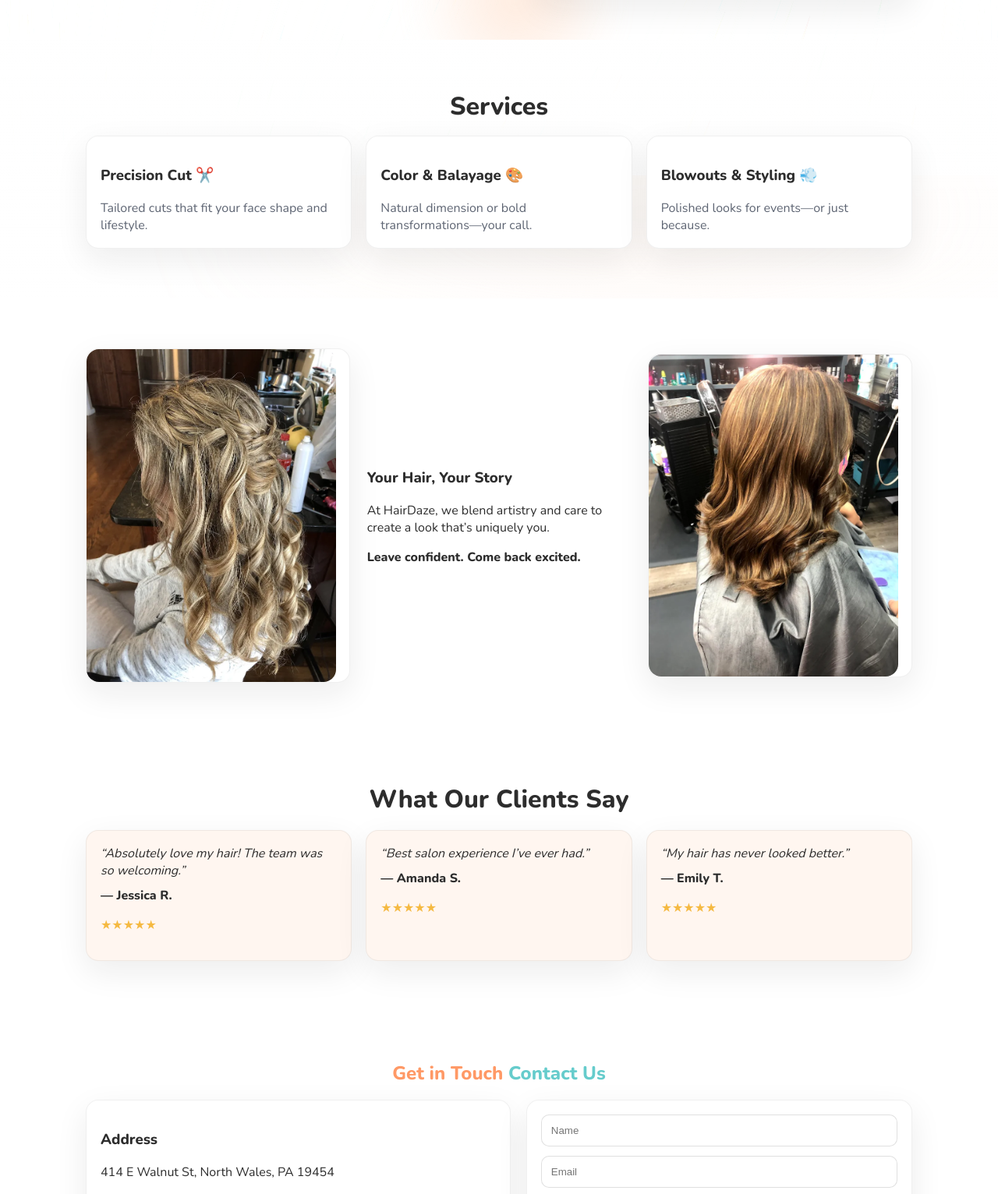
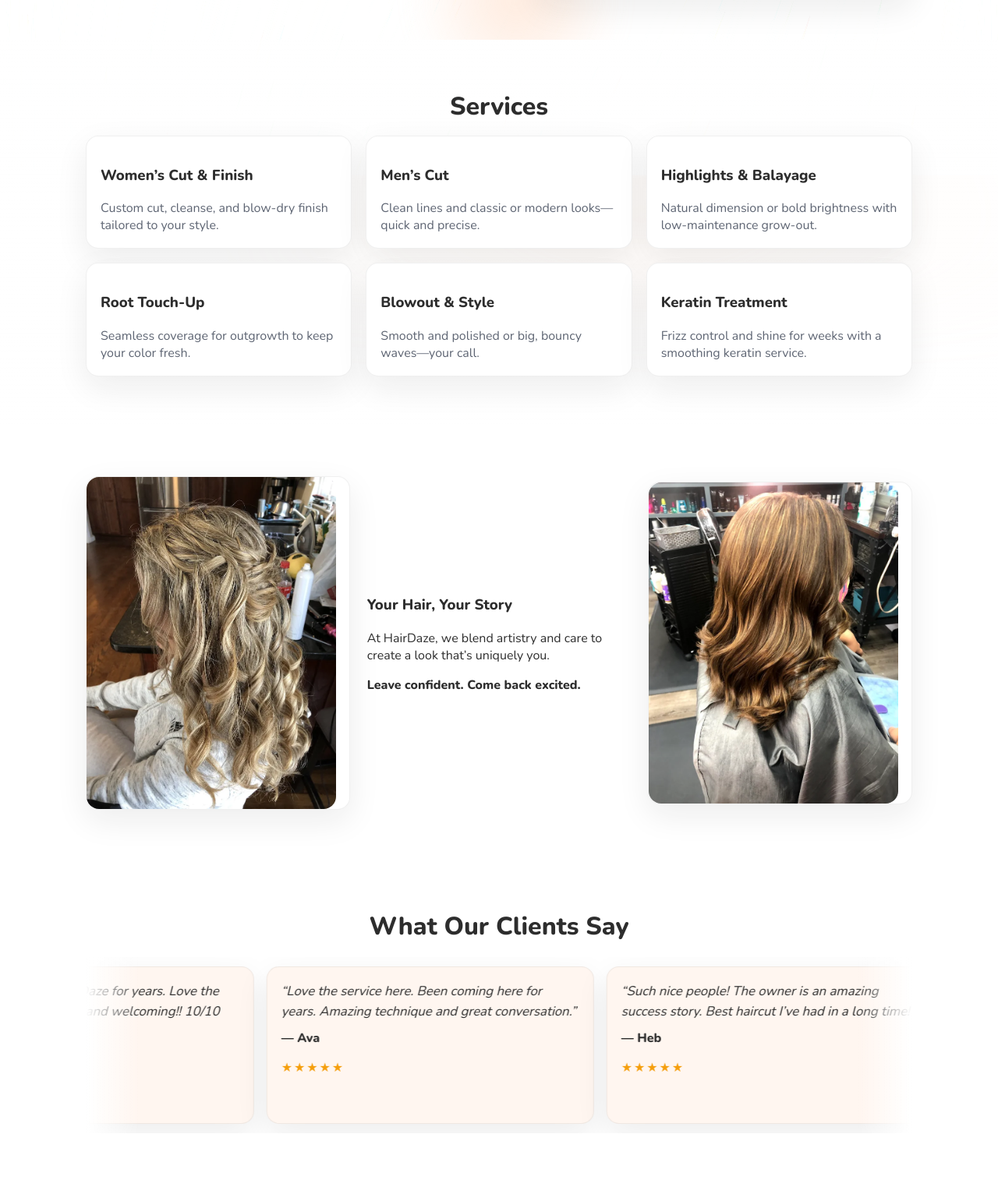
Before and after one commit to yusufdontknowhowtocode/hairdaze.com, a Flask app: page / in a window 1280 px wide. Shown: the part 575-2107 px from the top of the page at 78% size. Run offline with Flask 3, Linux system fonts and the light colour scheme; parts of the project's set-up code (start-up, migrations or seed data) failed here and were passed over.

Commit message:
Update services & reviews + marquee styles

```diff
--- a/static/style.css
+++ b/static/style.css
@@ -209,3 +209,71 @@ footer{border-top:1px solid rgba(0,0,0,.06);background:rgba(255,255,255,.85);bac
 @media (prefers-reduced-motion: reduce){
   .orb,.reveal,.hero-media .slide, body::before{animation:none}
 }
+/* --- Reviews: marquee scroller --- */
+.reviews-marquee{
+  position:relative;
+  overflow:hidden;
+  padding-block:.75rem;
+  display:flex;          /* keep both tracks on ONE row */
+  gap:0;
+}
+
+.marquee-track{
+  display:flex;
+  gap:1rem;
+  align-items:stretch;
+  width:max-content;
+  list-style:none;
+  margin:0;
+  padding:0;
+  flex:0 0 auto;         /* don’t wrap to a new line */
+  white-space:nowrap;
+  animation:reviews-scroll 42s linear infinite;
+  will-change:transform;
+}
+.marquee-track:hover{ animation-play-state:paused; }
+
+.review-card{
+  width:clamp(260px,34vw,420px);
+  flex:0 0 auto;
+}
+.review-text{ font-size:1.05rem; line-height:1.5; }
+.review-author{ margin-top:.5rem; font-weight:700; }
+.review-stars{ color:#f59e0b; letter-spacing:.12em; }
+
+/* soft fades at edges */
+.marquee-fade{
+  position:absolute; top:0; bottom:0; width:70px; pointer-events:none;
+}
+.marquee-fade.left{
+  left:0; background:linear-gradient(to right, rgba(255,255,255,1), rgba(255,255,255,0));
+}
+.marquee-fade.right{
+  right:0; background:linear-gradient(to left, rgba(255,255,255,1), rgba(255,255,255,0));
+}
+
+@keyframes reviews-scroll{
+  from{ transform:translateX(0); }
+  to{   transform:translateX(-50%); } /* one full copy width */
+}
+
+@media (prefers-reduced-motion: reduce){
+  .marquee-track{ animation:none; }
+}
+/* --- fix review text wrapping inside marquee cards --- */
+.marquee-track{
+  /* keep it one row via flex, not white-space */
+  flex-wrap: nowrap;
+  white-space: initial;  /* <-- or just delete the old white-space: nowrap; line */
+}
+
+.review-card,
+.review-card *{
+  white-space: normal;           /* allow wrapping inside each card */
+}
+
+.review-text{
+  overflow-wrap: anywhere;       /* break long words if needed */
+  word-break: break-word;        /* safe fallback */
+  line-height: 1.55;
+}
--- a/templates/index.html
+++ b/templates/index.html
@@ -60,16 +60,28 @@
       <h2>Services</h2>
       <div class="grid grid-3">
         <div class="card service-card">
-          <h3>Precision Cut ✂️</h3>
-          <p>Tailored cuts that fit your face shape and lifestyle.</p>
+          <h3>Women’s Cut &amp; Finish</h3>
+          <p>Custom cut, cleanse, and blow-dry finish tailored to your style.</p>
         </div>
         <div class="card service-card">
-          <h3>Color & Balayage 🎨</h3>
-          <p>Natural dimension or bold transformations—your call.</p>
+          <h3>Men’s Cut</h3>
+          <p>Clean lines and classic or modern looks—quick and precise.</p>
         </div>
         <div class="card service-card">
-          <h3>Blowouts & Styling 💨</h3>
-          <p>Polished looks for events—or just because.</p>
+          <h3>Highlights &amp; Balayage</h3>
+          <p>Natural dimension or bold brightness with low-maintenance grow-out.</p>
+        </div>
+        <div class="card service-card">
+          <h3>Root Touch-Up</h3>
+          <p>Seamless coverage for outgrowth to keep your color fresh.</p>
+        </div>
+        <div class="card service-card">
+          <h3>Blowout &amp; Style</h3>
+          <p>Smooth and polished or big, bouncy waves—your call.</p>
+        </div>
+        <div class="card service-card">
+          <h3>Keratin Treatment</h3>
+          <p>Frizz control and shine for weeks with a smoothing keratin service.</p>
         </div>
       </div>
     </div>
@@ -92,26 +104,82 @@
     </div>
   </section>
 
-  <!-- Reviews -->
-  <section class="section reviews">
+  <!-- Reviews (marquee) -->
+  <section class="section reviews" aria-labelledby="reviews-title">
     <div class="container">
-      <h2>What Our Clients Say</h2>
-      <div class="reviews-grid">
-        <article class="review-card card reveal">
+      <h2 id="reviews-title">What Our Clients Say</h2>
+
+      <div class="reviews-marquee">
+        <!-- track 1 -->
+        <ul class="marquee-track" role="list">
+          <li class="review-card card">
+            <p class="review-text">“I’ve been going to HairDaze for years. Love the service. Staff is amazing and welcoming!! 10/10 recommend.”</p>
+            <p class="review-author">— Jaelyn</p>
+            <p class="review-stars">★★★★★</p>
+          </li>
+          <li class="review-card card">
+            <p class="review-text">“Love the service here. Been coming here for years. Amazing technique and great conversation.”</p>
+            <p class="review-author">— Ava</p>
+            <p class="review-stars">★★★★★</p>
+          </li>
+          <li class="review-card card">
+            <p class="review-text">“Such nice people! The owner is an amazing success story. Best haircut I’ve had in a long time!”</p>
+            <p class="review-author">— Heb</p>
+            <p class="review-stars">★★★★★</p>
+          </li>
+          <li class="review-card card">
             <p class="review-text">“Absolutely love my hair! The team was so welcoming.”</p>
-          <p class="review-author">— Jessica R.</p>
+            <p class="review-author">— Jessica</p>
             <p class="review-stars">★★★★★</p>
-        </article>
-        <article class="review-card card reveal" style="--d:.08s">
+          </li>
+          <li class="review-card card">
             <p class="review-text">“Best salon experience I’ve ever had.”</p>
-          <p class="review-author">— Amanda S.</p>
+            <p class="review-author">— Amanda</p>
             <p class="review-stars">★★★★★</p>
-        </article>
-        <article class="review-card card reveal" style="--d:.16s">
+          </li>
+          <li class="review-card card">
             <p class="review-text">“My hair has never looked better.”</p>
-          <p class="review-author">— Emily T.</p>
+            <p class="review-author">— Emily</p>
             <p class="review-stars">★★★★★</p>
-        </article>
+          </li>
+        </ul>
+
+        <!-- duplicate track for a seamless loop -->
+        <ul class="marquee-track" aria-hidden="true" role="list">
+          <li class="review-card card">
+            <p class="review-text">“I’ve been going to HairDaze for years. Love the service. Staff is amazing and welcoming!! 10/10 recommend.”</p>
+            <p class="review-author">— Jaelyn</p>
+            <p class="review-stars">★★★★★</p>
+          </li>
+          <li class="review-card card">
+            <p class="review-text">“Love the service here. Been coming here for years. Amazing technique and great conversation.”</p>
+            <p class="review-author">— Ava</p>
+            <p class="review-stars">★★★★★</p>
+          </li>
+          <li class="review-card card">
+            <p class="review-text">“Such nice people! The owner is an amazing success story. Best haircut I’ve had in a long time!”</p>
+            <p class="review-author">— Heb</p>
+            <p class="review-stars">★★★★★</p>
+          </li>
+          <li class="review-card card">
+            <p class="review-text">“Absolutely love my hair! The team was so welcoming.”</p>
+            <p class="review-author">— Jessica</p>
+            <p class="review-stars">★★★★★</p>
+          </li>
+          <li class="review-card card">
+            <p class="review-text">“Best salon experience I’ve ever had.”</p>
+            <p class="review-author">— Amanda</p>
+            <p class="review-stars">★★★★★</p>
+          </li>
+          <li class="review-card card">
+            <p class="review-text">“My hair has never looked better.”</p>
+            <p class="review-author">— Emily</p>
+            <p class="review-stars">★★★★★</p>
+          </li>
+        </ul>
+
+        <div class="marquee-fade left" aria-hidden="true"></div>
+        <div class="marquee-fade right" aria-hidden="true"></div>
       </div>
     </div>
   </section>
@@ -210,7 +278,7 @@
       }, {passive:true});
     }
 
-    // ===== Canvas: richer colorful flow (no flicker) =====
+    // ===== Canvas background =====
     const canvas = document.getElementById('bgCanvas');
     const ctx = canvas.getContext('2d');
     function size(){
@@ -234,7 +302,6 @@
     function draw(now){
       const dt = Math.min(40, now-last); last = now; t += dt/9000;
 
-      // a touch stronger veil for more visible trails
       ctx.globalCompositeOperation = 'source-over';
       ctx.fillStyle = 'rgba(255,255,255,0.06)';
       ctx.fillRect(0,0,innerWidth,innerHeight);
```
Lines whose indentation alone changed are shown as unchanged.
